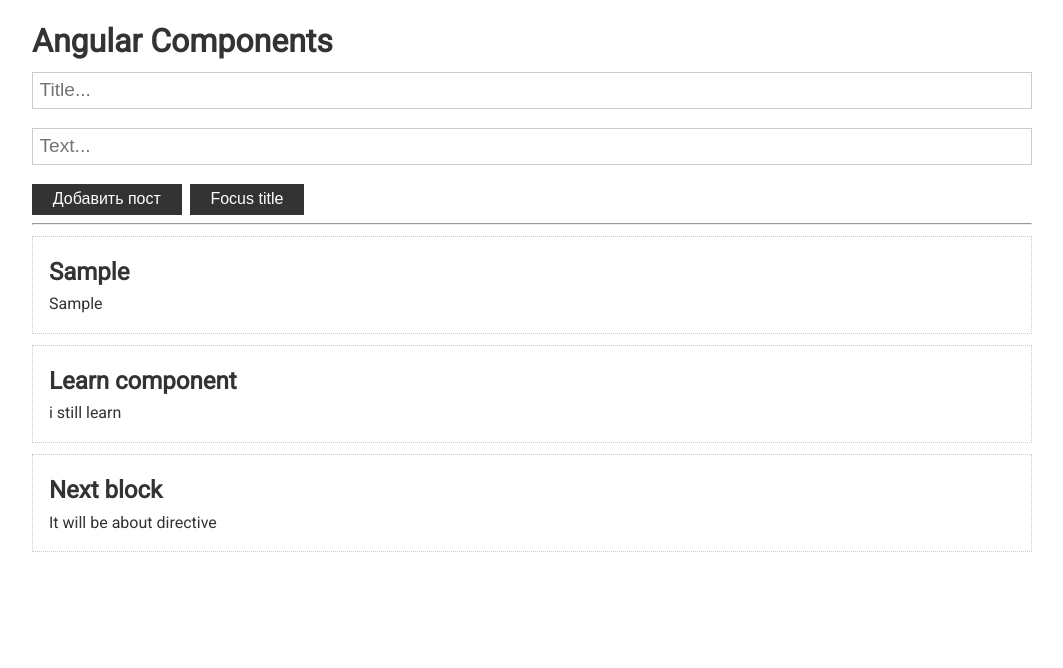
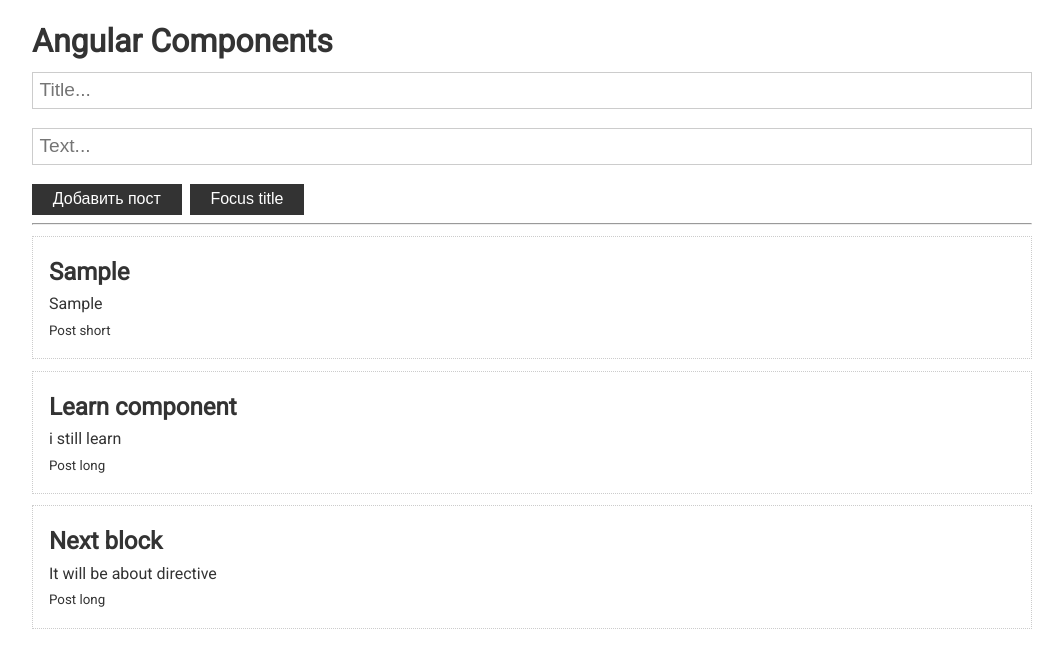
Before and after one commit to Manuilenkoart/training, an Angular app: page / in a window 1280 px wide. Both pictures are taken after typing "Sample", "Sample" into the empty fields and a click on the button "Добавить пост". Shown: the top 668 px of the page, without its empty margins (108-1171 px from the left). Built offline with nearby package versions, Linux system fonts and the light colour scheme.

Commit message:
передача HTML в компонент

```diff
--- a/src/app/app.component.html
+++ b/src/app/app.component.html
@@ -10,5 +10,10 @@
   <app-post
     *ngFor="let p of posts"
     [myPost]="p"
-  ></app-post>
+  >
+    <small *ngIf="p.text.length > 10; else short">Post long</small>
+    <ng-template #short>
+      <small>Post short</small>
+    </ng-template>
+  </app-post>
 </div>
--- a/src/app/post/post.component.html
+++ b/src/app/post/post.component.html
@@ -1,4 +1,5 @@
 <div class="card">
   <h2>{{myPost.title}}</h2>
   <p>{{myPost.text}}</p>
+  <ng-content></ng-content>
 </div>
```
